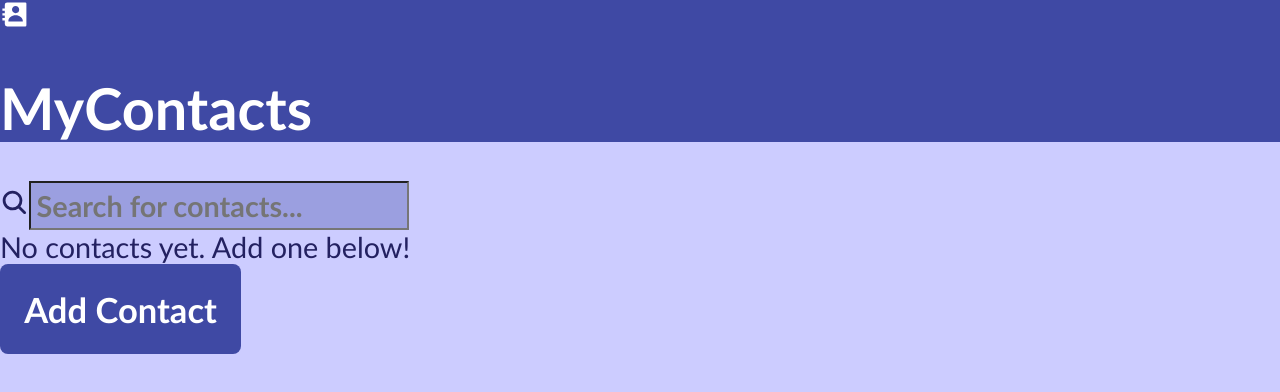
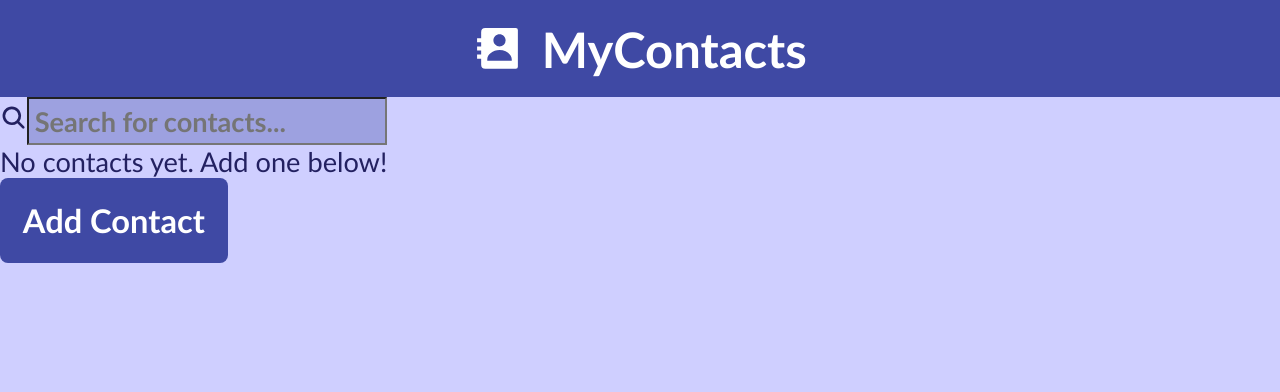
Before and after one commit to lana-bu/contactbook_webapp, a React (Vite) app: page / in a window 1280 px wide. Shown: the top 392 px of the page. Built offline with nearby package versions, Linux system fonts and the light colour scheme.

Commit message:
header styling

```diff
--- a/src/App.css
+++ b/src/App.css
@@ -5,14 +5,29 @@
   --danger-color: #f04e5e;
   --danger-color-hover: #f76170;
   --text-color: #232161;
-  --reverse-text-color: #d2d2f8;
-  --background-color: #ccccff;
+  --background-color: #cfcfff;
   --spacing: 0.7em;
 }
 
 .header {
   background-color: var(--primary-color);
   color: white;
+  font-size: 1.8em;
+  padding: 0.4em 0.1em;
+  display: flex;
+  align-items: center;
+  justify-content: center;
+}
+
+.site-title {
+  vertical-align: middle;
+  font-weight: bold;
+  margin: 0 0.2em;
+}
+
+.header-icon {
+  vertical-align: middle;
+  margin: 0 0.2em;
 }
 
 .delete-btn {
--- a/src/components/Header.jsx
+++ b/src/components/Header.jsx
@@ -3,8 +3,8 @@ import { BiSolidContact } from "react-icons/bi";
 function Header() {
     return (
         <div class='header'>
-            <BiSolidContact />
-            <h1>MyContacts</h1>
+            <BiSolidContact class='header-icon' />
+            <span class='site-title'>MyContacts</span>
         </div>
     );
 }
--- a/src/index.css
+++ b/src/index.css
@@ -19,7 +19,7 @@ body {
   background-color: var(--background-color);
   color: var(--text-color);
   font-family: Optima, 'Trebuchet MS', Arial, Helvetica, sans-serif;
-  font-size: 1.8rem;
+  font-size: 1.7rem;
 
   text-rendering: optimizeLegibility;
   -webkit-font-smoothing: antialiased;
```
